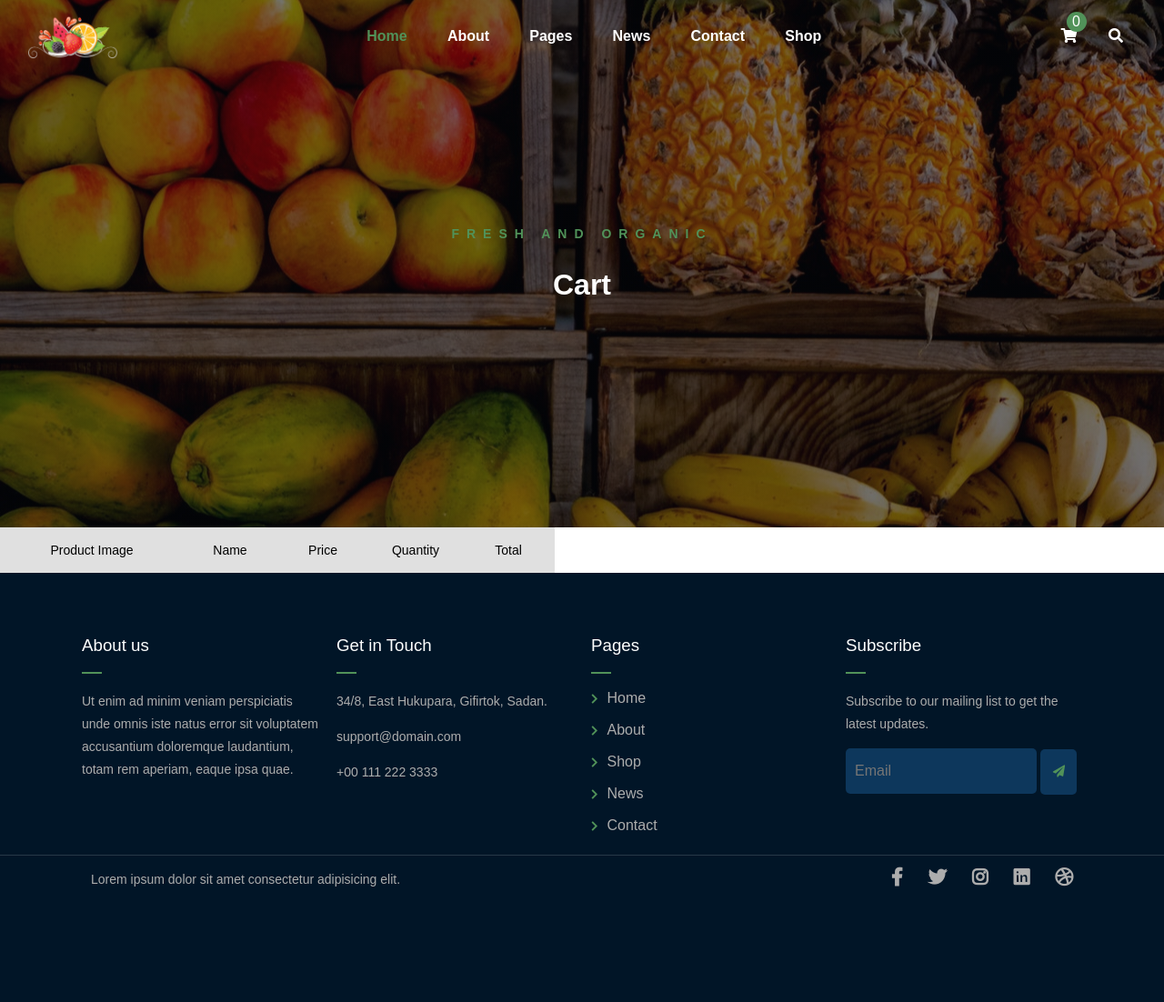
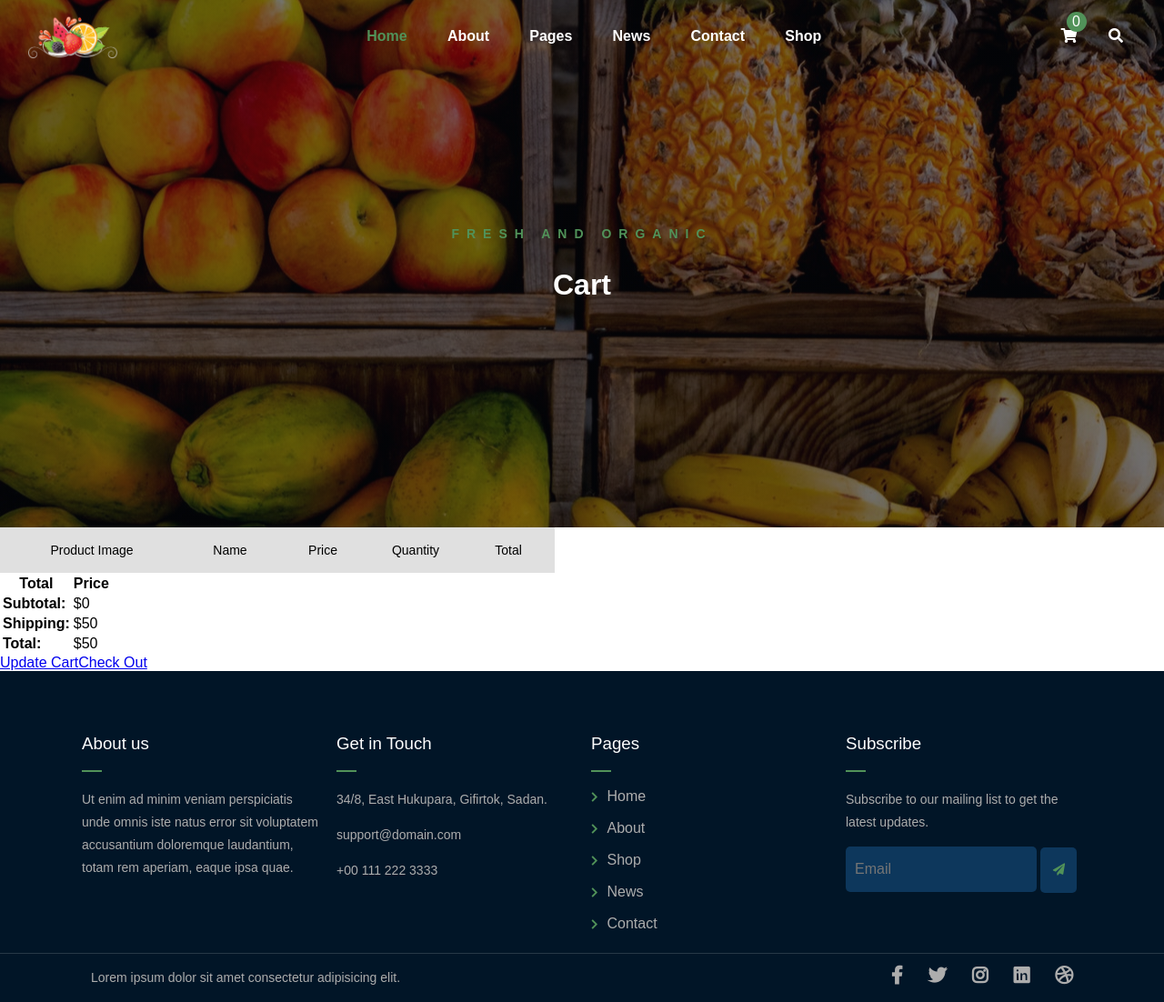
Before and after one commit to Leandro-Velasquez/proyecto_tienda_fruitsMVC, a PHP site: page /proyecto_tienda_fruitsMVC/Shop/cart in a window 1280 px wide. Shown: the whole page at 91% size. Before the commit the page ends 975 px from the top, so only its background shows below. Run offline with PHP 8.4, Linux system fonts and the light colour scheme; lists and menus that the app fills with data are empty.

Commit message:
Instanciamos un objeto de la clase TotalTable

```diff
--- a/Views/cart.php
+++ b/Views/cart.php
@@ -4,11 +4,27 @@
     </div>
 </header>
 <section class="section-cart">
-    <div class="section-cart__div">
+    <div class="section-cart__div1">
         <?php
         include "Class/CarroProductos.php";
+        include "Class/TotalTable.php";
+        include "Class/BotonEnlace.php";
 
-        (new CarroProductos($datosVariosArrays, array("table-cart", "table-cart__tr-head-cart", "table-cart__th", "table-cart__tr-product", "table-cart__td", "table-cart__img")))->carroProductosView();
+        $carroProductos = new CarroProductos($datosVariosArrays, array("table-cart", "table-cart__tr-head-cart", "table-cart__th", "table-cart__tr-product", "table-cart__td", "table-cart__img"));
+        $carroProductos->carroProductosView();
         ?>
     </div>
+    <div>
+        <?php
+        (new TotalTable($carroProductos->getSubtotal(), 50, array("table-total", "table-total__thead", "table-total__thead-tr", "table-total__th", "table-total__tbody", "table-total__tr", "table-total__td")))->totalTableView();
+        ?>
+        <div class="section-cart__div2">
+            <?php
+            $botonUpdate = new BotonEnlace("Update Cart", "link", "section-cart__boton");
+            $botonUpdate->botonEnlaceView();
+            $botonCheck = new BotonEnlace("Check Out", "link", "section-cart__boton");
+            $botonCheck->botonEnlaceView();
+            ?>
+        </div>
+    </div>
 </section>
```
